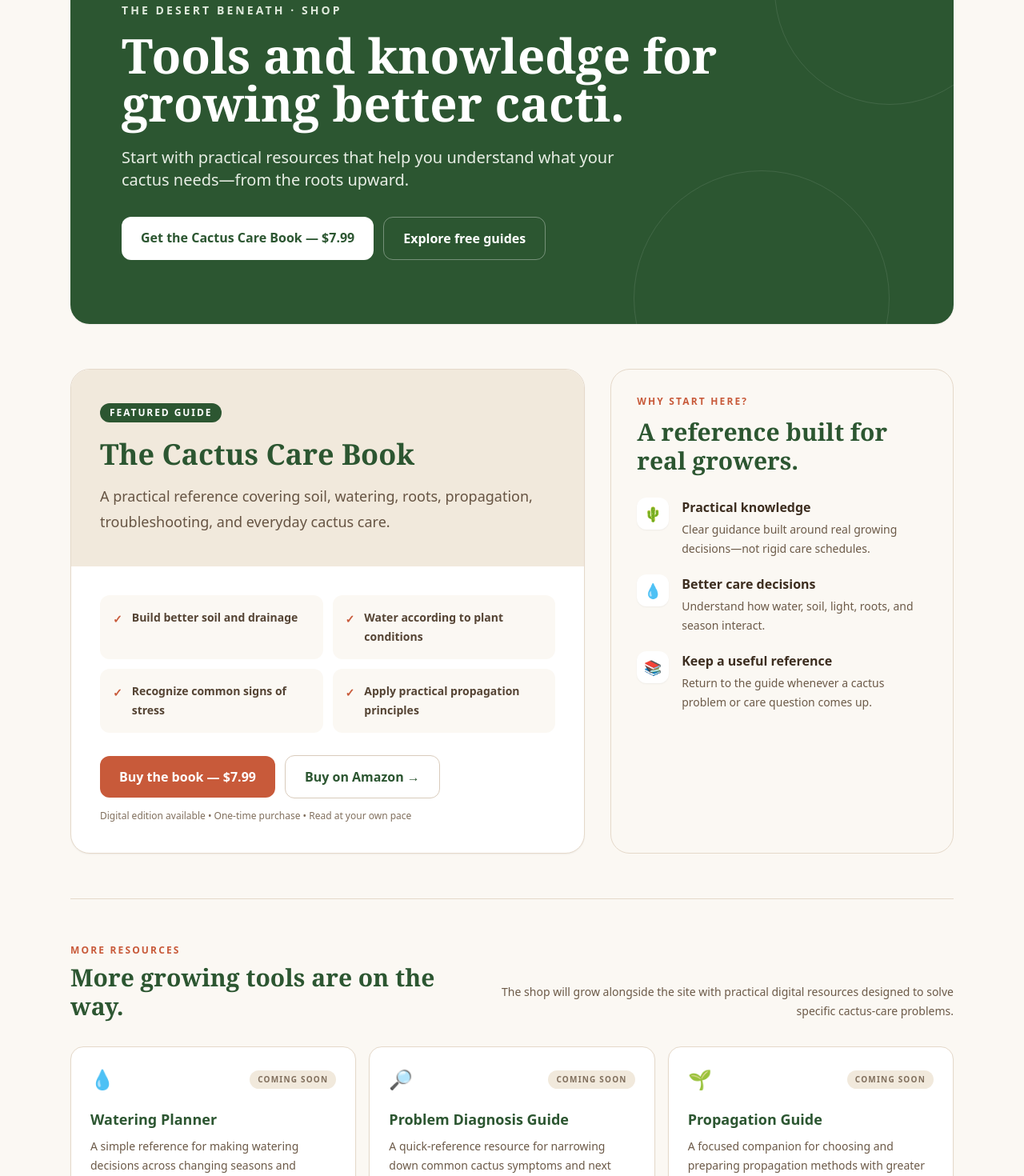
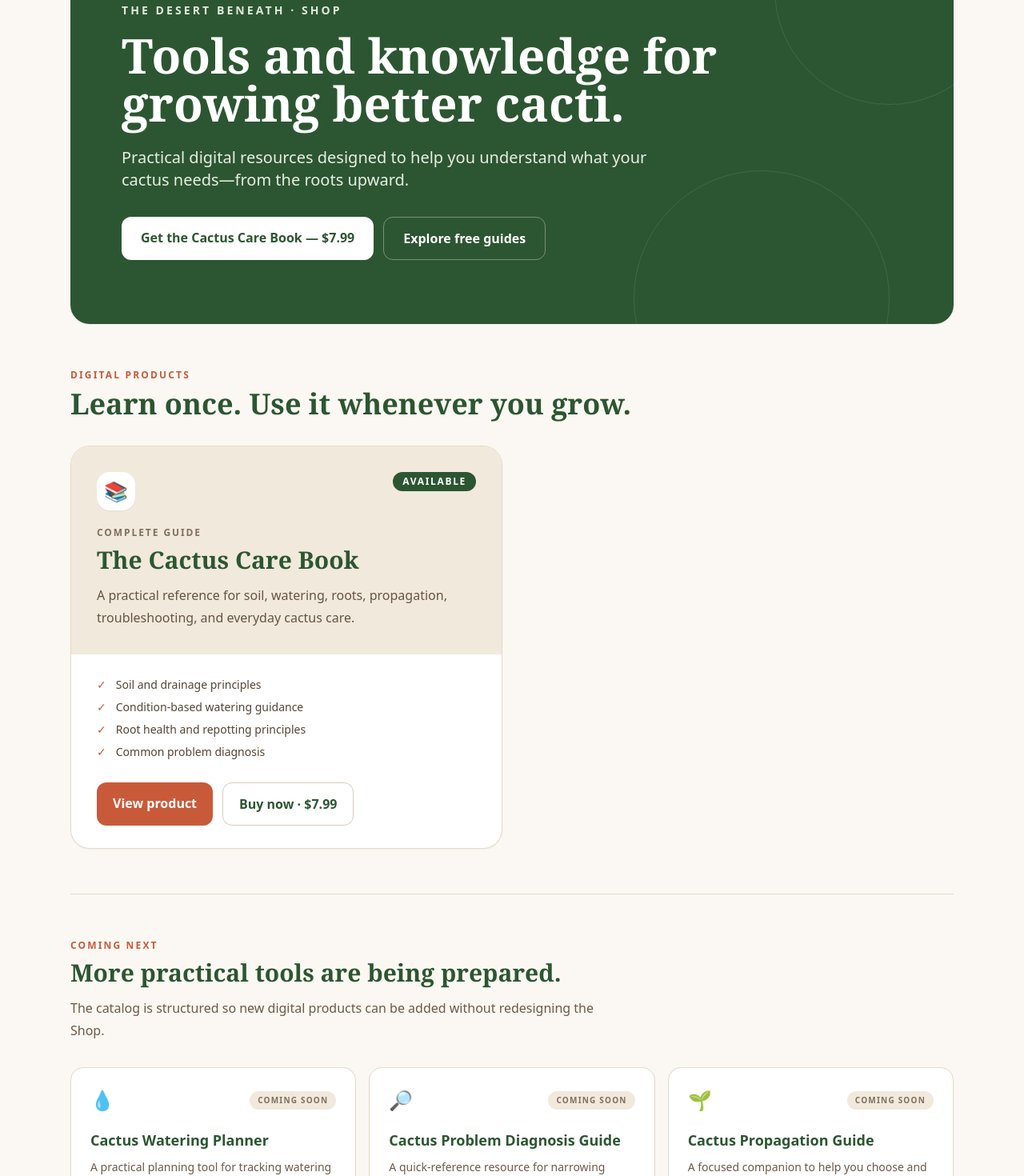
Before and after one commit to valdo-tech-pro/desert-beneath, a Next.js app: page /shop in a window 1280 px wide. Shown: the part 190-1660 px from the top of the page at 80% size. Built offline with nearby package versions, Linux system fonts and the light colour scheme.

Commit message:
Connect Shop page to digital product catalog

```diff
--- a/app/shop/page.tsx
+++ b/app/shop/page.tsx
@@ -1,43 +1,37 @@
 import type { Metadata } from 'next'
 import Link from 'next/link'
+import { digitalProducts } from '@/lib/products'
 
 export const metadata: Metadata = {
   title: 'Shop',
-  description: 'Shop cactus-care resources from The Desert Beneath, including the practical Cactus Care Book and upcoming growing guides.',
+  description: 'Shop digital cactus-care resources from The Desert Beneath, including practical guides and the Cactus Care Book.',
   alternates: { canonical: '/shop' },
   openGraph: {
     title: 'Shop | The Desert Beneath',
-    description: 'Practical cactus-care resources to help you grow healthier plants with confidence.',
+    description: 'Practical digital cactus-care resources to help you grow healthier plants with confidence.',
     url: '/shop',
     type: 'website',
   },
 }
 
-const benefits = [
-  ['🌵', 'Practical knowledge', 'Clear guidance built around real growing decisions—not rigid care schedules.'],
-  ['💧', 'Better care decisions', 'Understand how water, soil, light, roots, and season interact.'],
-  ['📚', 'Keep a useful reference', 'Return to the guide whenever a cactus problem or care question comes up.'],
-]
+const availableProducts = digitalProducts.filter((product) => product.status === 'available')
+const upcomingProducts = digitalProducts.filter((product) => product.status === 'coming-soon')
 
 export default function ShopPage() {
+  const featured = availableProducts.find((product) => product.featured) ?? availableProducts[0]
+
   return (
     <div className="mx-auto max-w-6xl">
       <section className="relative overflow-hidden rounded-3xl bg-[#2c5631] px-6 py-14 text-white shadow-sm sm:px-10 sm:py-20 lg:px-16">
         <div className="relative z-10 max-w-3xl">
           <p className="text-sm font-bold uppercase tracking-[0.22em] text-[#dfe9dc]">The Desert Beneath · Shop</p>
-          <h1 className="mt-4 font-serif text-4xl font-bold leading-tight sm:text-5xl lg:text-6xl">
-            Tools and knowledge for growing better cacti.
-          </h1>
-          <p className="mt-6 max-w-2xl text-lg leading-8 text-[#e8eee5] sm:text-xl">
-            Start with practical resources that help you understand what your cactus needs—from the roots upward.
-          </p>
+          <h1 className="mt-4 font-serif text-4xl font-bold leading-tight sm:text-5xl lg:text-6xl">Tools and knowledge for growing better cacti.</h1>
+          <p className="mt-6 max-w-2xl text-lg leading-8 text-[#e8eee5] sm:text-xl">Practical digital resources designed to help you understand what your cactus needs—from the roots upward.</p>
           <div className="mt-8 flex flex-col gap-3 sm:flex-row">
-            <a href="https://selar.com/e829s1lr46" target="_blank" rel="noopener noreferrer" className="rounded-xl bg-white px-6 py-3.5 text-center font-bold text-[#2c5631] transition hover:-translate-y-0.5 hover:bg-[#f4eee5] hover:shadow-lg">
-              Get the Cactus Care Book — $7.99
-            </a>
-            <Link href="/#start-here" className="rounded-xl border border-white/35 px-6 py-3.5 text-center font-bold text-white transition hover:bg-white/10">
-              Explore free guides
-            </Link>
+            {featured?.checkoutUrl && (
+              <a href={featured.checkoutUrl} target="_blank" rel="noopener noreferrer" className="rounded-xl bg-white px-6 py-3.5 text-center font-bold text-[#2c5631] transition hover:-translate-y-0.5 hover:bg-[#f4eee5] hover:shadow-lg">Get the {featured.shortTitle} — {featured.price}</a>
+            )}
+            <Link href="/#start-here" className="rounded-xl border border-white/35 px-6 py-3.5 text-center font-bold text-white transition hover:bg-white/10">Explore free guides</Link>
           </div>
         </div>
         <div aria-hidden="true" className="absolute -right-16 -top-20 hidden h-72 w-72 rounded-full border border-white/10 sm:block" />
@@ -45,84 +39,55 @@ export default function ShopPage() {
       </section>
 
       <section className="py-14 sm:py-18">
-        <div className="grid gap-8 lg:grid-cols-[1.2fr_.8fr] lg:items-stretch">
-          <article className="overflow-hidden rounded-3xl border border-[#e5d9ca] bg-white shadow-sm">
-            <div className="bg-[#f1e9dc] px-6 py-8 sm:px-9 sm:py-10">
-              <span className="inline-flex rounded-full bg-[#2c5631] px-3 py-1 text-xs font-bold uppercase tracking-[0.16em] text-white">Featured guide</span>
-              <h2 className="mt-5 font-serif text-3xl font-bold text-[#2c5631] sm:text-4xl">The Cactus Care Book</h2>
-              <p className="mt-4 max-w-2xl text-lg leading-8 text-[#665443]">
-                A practical reference covering soil, watering, roots, propagation, troubleshooting, and everyday cactus care.
-              </p>
+        <div className="mb-8 flex items-end justify-between gap-5">
+          <div>
+            <p className="text-xs font-bold uppercase tracking-[0.18em] text-[#c85a3a]">Digital products</p>
+            <h2 className="mt-2 font-serif text-3xl font-bold text-[#2c5631] sm:text-4xl">Learn once. Use it whenever you grow.</h2>
           </div>
-            <div className="px-6 py-7 sm:px-9 sm:py-9">
-              <div className="grid gap-3 sm:grid-cols-2">
-                {[
-                  'Build better soil and drainage',
-                  'Water according to plant conditions',
-                  'Recognize common signs of stress',
-                  'Apply practical propagation principles',
-                ].map((item) => (
-                  <div key={item} className="flex gap-3 rounded-xl bg-[#fbf8f3] p-4 text-sm font-semibold leading-6 text-[#554434]">
-                    <span className="mt-0.5 text-[#c85a3a]">✓</span>
-                    <span>{item}</span>
         </div>
-                ))}
+
+        <div className="grid gap-6 lg:grid-cols-2">
+          {availableProducts.map((product) => (
+            <article key={product.slug} className="overflow-hidden rounded-3xl border border-[#e5d9ca] bg-white shadow-sm">
+              <div className="bg-[#f1e9dc] px-6 py-8 sm:px-8">
+                <div className="flex items-start justify-between gap-4">
+                  <span className="flex h-12 w-12 items-center justify-center rounded-2xl bg-white text-2xl shadow-sm">{product.icon}</span>
+                  <span className="rounded-full bg-[#2c5631] px-3 py-1 text-xs font-bold uppercase tracking-[0.14em] text-white">Available</span>
                 </div>
-              <div className="mt-7 flex flex-col gap-3 sm:flex-row sm:items-center">
-                <a href="https://selar.com/e829s1lr46" target="_blank" rel="noopener noreferrer" className="rounded-xl bg-[#c85a3a] px-6 py-3.5 text-center font-bold text-white transition hover:-translate-y-0.5 hover:bg-[#a8482c] hover:shadow-md">
-                  Buy the book — $7.99
-                </a>
-                <a href="https://a.co/d/00D6jXd1" target="_blank" rel="noopener noreferrer" className="rounded-xl border border-[#d9cbbb] px-6 py-3.5 text-center font-bold text-[#2c5631] transition hover:border-[#2c5631] hover:bg-[#f5f1eb]">
-                  Buy on Amazon →
-                </a>
+                <p className="mt-5 text-xs font-bold uppercase tracking-[0.16em] text-[#806f5d]">{product.category}</p>
+                <h3 className="mt-2 font-serif text-3xl font-bold text-[#2c5631]">{product.title}</h3>
+                <p className="mt-3 leading-7 text-[#665443]">{product.description}</p>
               </div>
-              <p className="mt-3 text-xs leading-5 text-[#806f5d]">Digital edition available • One-time purchase • Read at your own pace</p>
+              <div className="px-6 py-7 sm:px-8">
+                <ul className="space-y-2 text-sm text-[#554434]">
+                  {product.includes.slice(0, 4).map((item) => <li key={item} className="flex gap-3"><span className="text-[#c85a3a]">✓</span><span>{item}</span></li>)}
+                </ul>
+                <div className="mt-7 flex flex-col gap-3 sm:flex-row">
+                  <Link href={`/shop/${product.slug}`} className="rounded-xl bg-[#c85a3a] px-5 py-3.5 text-center font-bold text-white transition hover:bg-[#a8482c]">View product</Link>
+                  {product.checkoutUrl && <a href={product.checkoutUrl} target="_blank" rel="noopener noreferrer" className="rounded-xl border border-[#d9cbbb] px-5 py-3.5 text-center font-bold text-[#2c5631] transition hover:border-[#2c5631]">Buy now · {product.price}</a>}
+                </div>
               </div>
             </article>
-
-          <aside className="rounded-3xl border border-[#e5d9ca] bg-[#fbf8f3] p-6 sm:p-8">
-            <p className="text-xs font-bold uppercase tracking-[0.18em] text-[#c85a3a]">Why start here?</p>
-            <h2 className="mt-3 font-serif text-2xl font-bold text-[#2c5631] sm:text-3xl">A reference built for real growers.</h2>
-            <div className="mt-7 space-y-5">
-              {benefits.map(([icon, title, text]) => (
-                <div key={title} className="flex gap-4">
-                  <span className="flex h-10 w-10 shrink-0 items-center justify-center rounded-xl bg-white text-lg shadow-sm">{icon}</span>
-                  <div>
-                    <h3 className="font-bold text-[#3d2e20]">{title}</h3>
-                    <p className="mt-1 text-sm leading-6 text-[#6c5a48]">{text}</p>
-                  </div>
-                </div>
           ))}
-            </div>
-          </aside>
         </div>
       </section>
 
       <section className="border-t border-[#e5d9ca] py-14 sm:py-18">
-        <div className="flex flex-col gap-4 sm:flex-row sm:items-end sm:justify-between">
         <div>
-            <p className="text-xs font-bold uppercase tracking-[0.18em] text-[#c85a3a]">More resources</p>
-            <h2 className="mt-2 font-serif text-3xl font-bold text-[#2c5631]">More growing tools are on the way.</h2>
+          <p className="text-xs font-bold uppercase tracking-[0.18em] text-[#c85a3a]">Coming next</p>
+          <h2 className="mt-2 font-serif text-3xl font-bold text-[#2c5631]">More practical tools are being prepared.</h2>
+          <p className="mt-3 max-w-2xl leading-7 text-[#6c5a48]">The catalog is structured so new digital products can be added without redesigning the Shop.</p>
         </div>
-          <p className="max-w-xl text-sm leading-6 text-[#6c5a48] sm:text-right">
-            The shop will grow alongside the site with practical digital resources designed to solve specific cactus-care problems.
-          </p>
-        </div>
-
         <div className="mt-8 grid gap-4 sm:grid-cols-2 lg:grid-cols-3">
-          {[
-            ['💧', 'Watering Planner', 'A simple reference for making watering decisions across changing seasons and conditions.'],
-            ['🔎', 'Problem Diagnosis Guide', 'A quick-reference resource for narrowing down common cactus symptoms and next steps.'],
-            ['🌱', 'Propagation Guide', 'A focused companion for choosing and preparing propagation methods with greater confidence.'],
-          ].map(([icon, title, text]) => (
-            <article key={title} className="rounded-2xl border border-[#e5d9ca] bg-white p-6 shadow-sm">
+          {upcomingProducts.map((product) => (
+            <Link key={product.slug} href={`/shop/${product.slug}`} className="group rounded-2xl border border-[#e5d9ca] bg-white p-6 shadow-sm transition hover:-translate-y-1 hover:shadow-md">
               <div className="flex items-center justify-between gap-3">
-                <span className="text-2xl">{icon}</span>
+                <span className="text-2xl">{product.icon}</span>
                 <span className="rounded-full bg-[#f1e9dc] px-2.5 py-1 text-[10px] font-bold uppercase tracking-[0.12em] text-[#806f5d]">Coming soon</span>
               </div>
-              <h3 className="mt-5 text-lg font-bold text-[#2c5631]">{title}</h3>
-              <p className="mt-2 text-sm leading-6 text-[#6c5a48]">{text}</p>
-            </article>
+              <h3 className="mt-5 text-lg font-bold text-[#2c5631] group-hover:underline">{product.title}</h3>
+              <p className="mt-2 text-sm leading-6 text-[#6c5a48]">{product.description}</p>
+            </Link>
           ))}
         </div>
       </section>
@@ -130,9 +95,7 @@ export default function ShopPage() {
       <section className="mb-10 rounded-3xl bg-[#f1e9dc] px-6 py-10 text-center sm:px-10">
         <p className="text-xs font-bold uppercase tracking-[0.18em] text-[#c85a3a]">Keep learning</p>
         <h2 className="mt-3 font-serif text-3xl font-bold text-[#2c5631]">Not ready to buy?</h2>
-        <p className="mx-auto mt-3 max-w-2xl leading-7 text-[#6c5a48]">
-          Explore the free cactus-care library first. When you want a deeper reference, the book is ready for you.
-        </p>
+        <p className="mx-auto mt-3 max-w-2xl leading-7 text-[#6c5a48]">Explore the free cactus-care library first. When you want a deeper reference, the Shop will be here.</p>
         <div className="mt-6 flex flex-col justify-center gap-3 sm:flex-row">
           <Link href="/categories" className="rounded-xl bg-[#2c5631] px-6 py-3 font-bold text-white transition hover:bg-[#214328]">Browse categories</Link>
           <Link href="/book" className="rounded-xl border border-[#d4c5b4] bg-white px-6 py-3 font-bold text-[#2c5631] transition hover:bg-[#faf7f1]">Learn about the book</Link>
```
Lines whose indentation alone changed are shown as unchanged.
